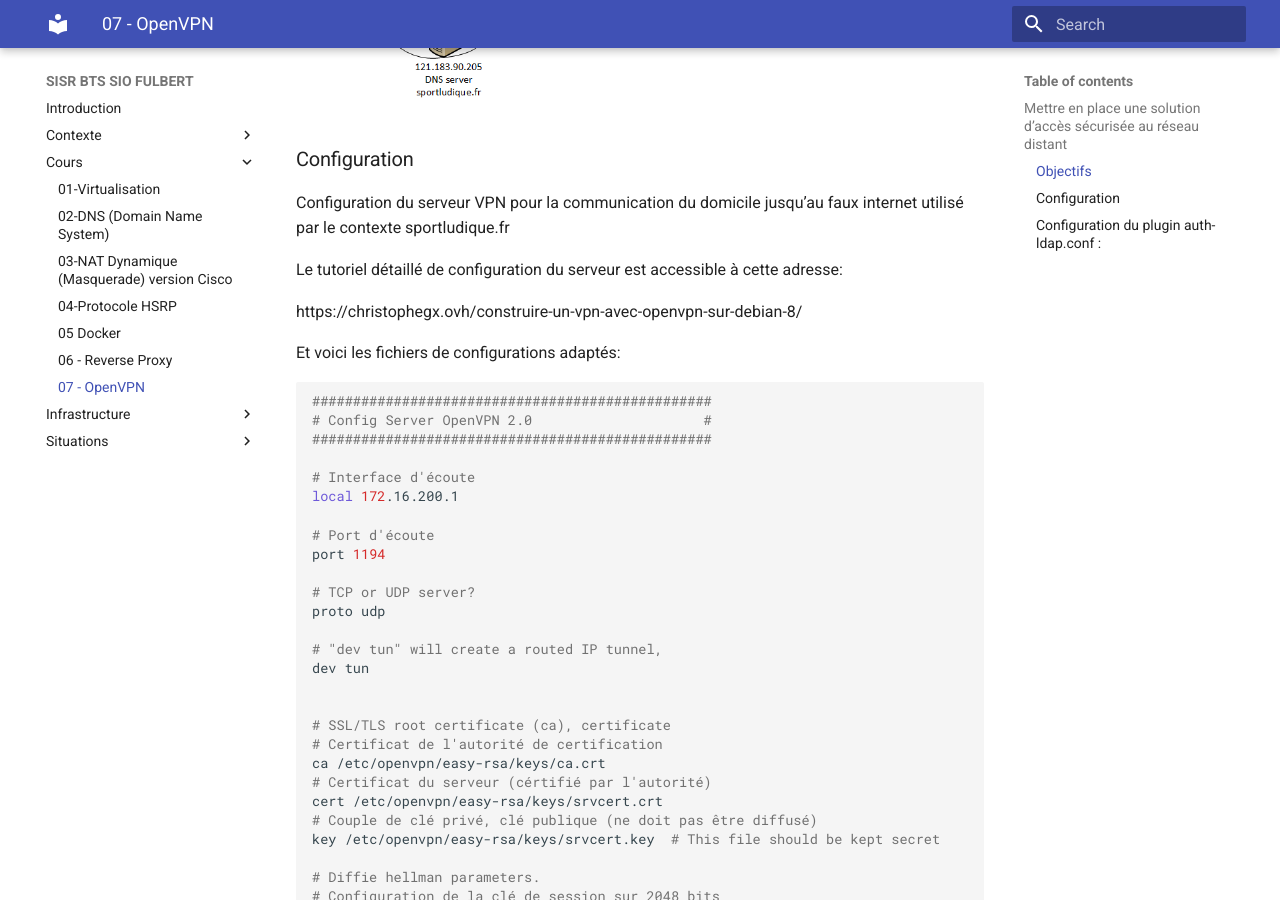
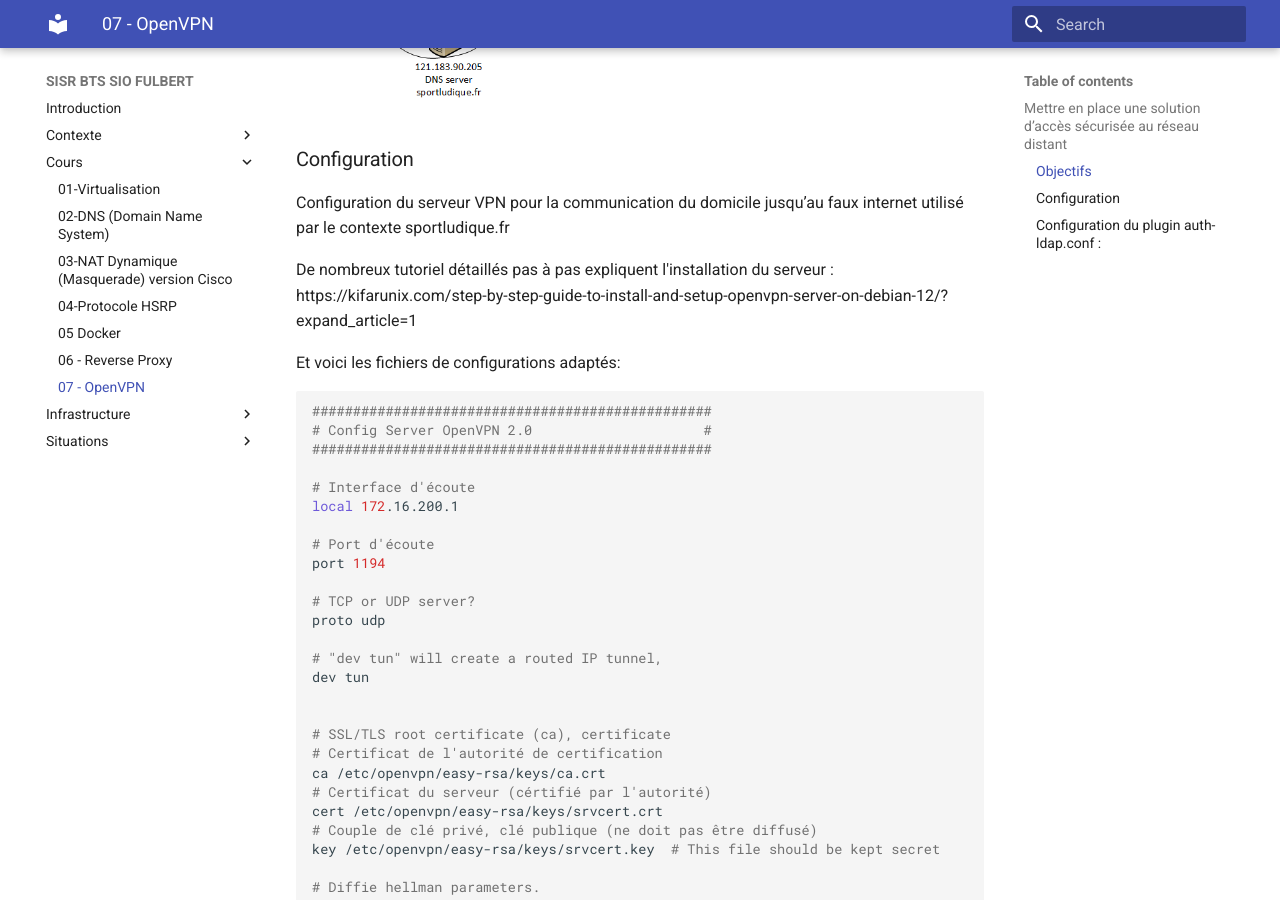
Before and after one commit to lmeryFulbert/sisrsiofulbert.github.io, an MkDocs documentation site: the page built from docs/cours/07-openvpn.md, in a window 1280 px wide and 900 px high, scrolled down 956 px. Built offline with MkDocs 1.6.1 and Material for MkDocs 9.7.7, drawn with Linux system fonts in a browser that asks for light colours.

Commit message:
update link

```diff
--- a/docs/cours/07-openvpn.md
+++ b/docs/cours/07-openvpn.md
@@ -22,9 +22,9 @@
 
 Configuration du serveur VPN pour la communication du domicile jusqu’au faux internet utilisé par le contexte sportludique.fr
 
-Le tutoriel détaillé de configuration du serveur est accessible à cette adresse:
+De nombreux tutoriel détaillés pas à pas expliquent l'installation du serveur :
+https://kifarunix.com/step-by-step-guide-to-install-and-setup-openvpn-server-on-debian-12/?expand_article=1
 
-https://christophegx.ovh/construire-un-vpn-avec-openvpn-sur-debian-8/
 
 Et voici les fichiers de configurations adaptés:
 
```
